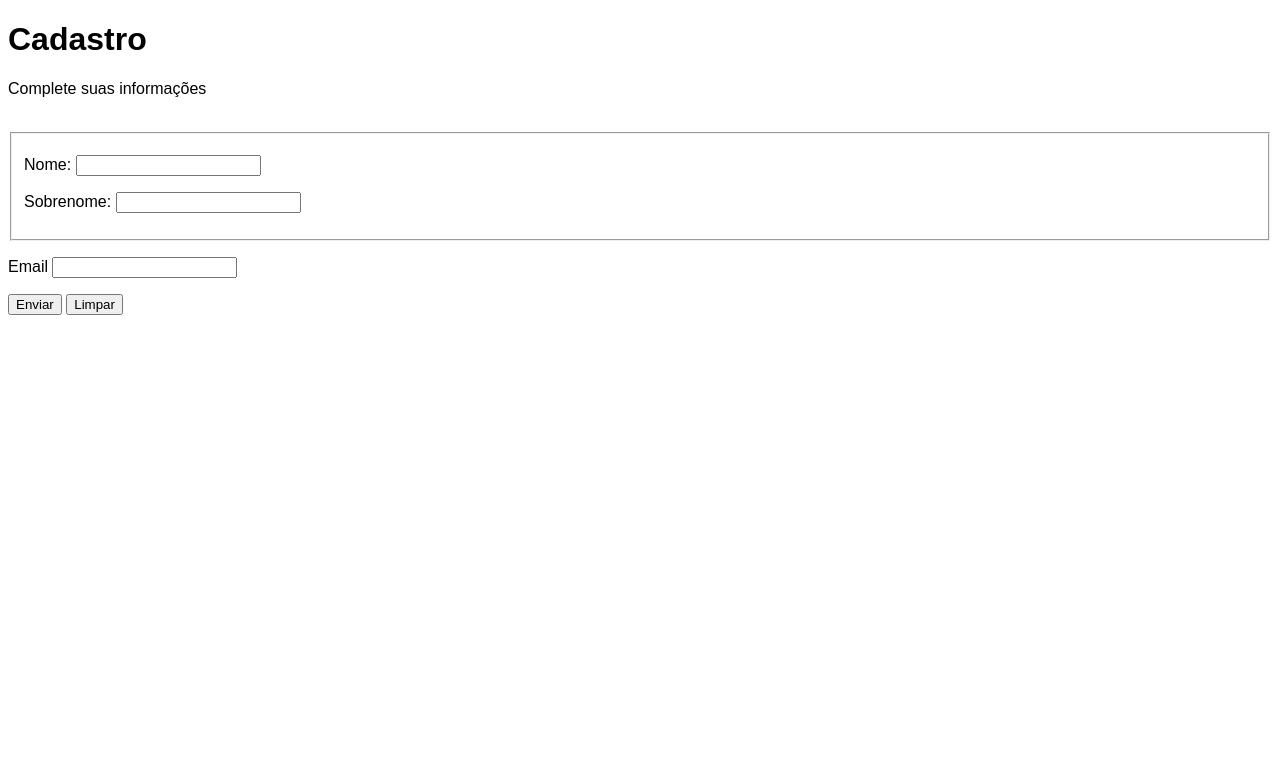
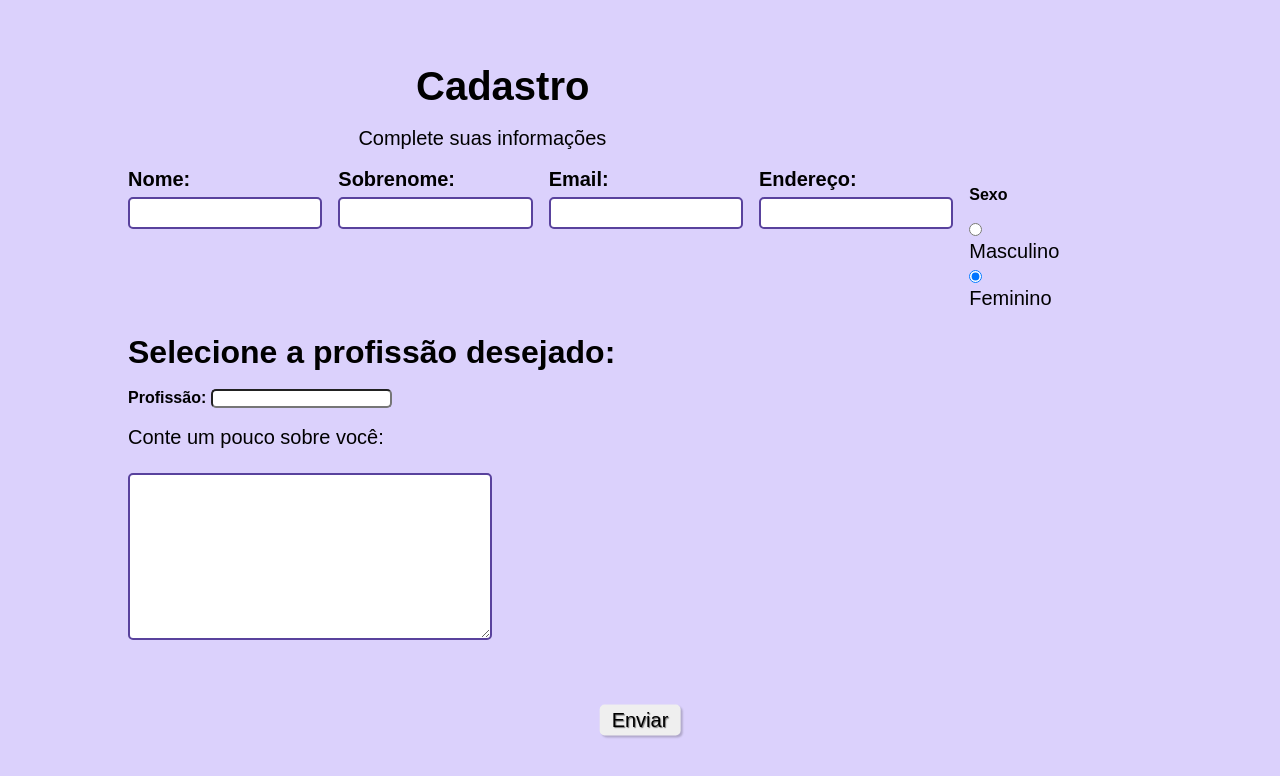
Before and after one commit to PatriiciaaOliveira/formulario, a plain HTML site: page index.html in a window 1280 px wide. Drawn offline with Linux system fonts and the light colour scheme.

Commit message:
html e css

```diff
--- a/index.html
+++ b/index.html
@@ -8,30 +8,73 @@
 </head>
 <body>
     <div>
-    <h1>Cadastro</h1>
-    <p>Complete suas informações</p>
+    <h1 id="titulo">Cadastro</h1>
+    <br>
+    <p id="subtitulo">Complete suas informações</p>
     <br>
     </div>
-    <form action="cadastro.php" method= "get" autocomplete="">
-        <fieldset>
-            <div>
-        <p><label for="inome">Nome:</label>
-            <input type="text" name="nome" id="inome"></p>
+
+    <form action="cadastro.php" method= "get" autocomplete="on">
+        <fieldset class="grupo">
+
+            <div class="campo">
+            <p><label for="inome"><strong>Nome:</strong></label>
+            <input type="text" name="nome" id="inome" required></p>
             </div>
-            <div>
-        <p><label for="isobrenome">Sobrenome:</label>
-            <input type="text" name="sobrenome" id="isobrenome"></p>
-        </div>
-    </fieldset>
-            <div>
-               <p><label for="iemail">Email</label>
-                <input type="text" name="email" id="iemail"></p>
+            <div class="campo">
+            <p><label for="isobrenome"><strong>Sobrenome:</strong></label>
+            <input type="text" name="sobrenome" id="isobrenome"required></p>
+            </div>
 
+            <div class="campo">
+               <p><label for="iemail"><strong>Email:</strong></label>
+                <input type="text" name="email" id="iemail"required></p>
+            </div>
+            <div class="campo">
+                <p><label for="iend"><strong>Endereço:</strong></label>
+                    <input type="text" name="ende" id="iend" required></p>
+
+            </div>
+            <br>
+            <fieldset class="grupo">
+             <div class="campo">
+            <legend><strong>Sexo</strong></legend><br>
+            <input type="radio" name="sexo" id="isxmas" value="M">
+            <label for="isxmas">Masculino</label>
+            <input type="radio" name=""sexo id="isxfem" value="F" checked>
+            <label for="isxfem">Feminino</label>
+            </div>
+        </fieldset>
+            <br>
+
+            <fieldset class="grupo">
+            <div id="check">
+            <h1 class=""><strong>Selecione a profissão desejado:</strong></h1><br>
+            <p>
+                <label for="iprof"><strong>Profissão:</strong></label>
+                <input type="text" name="prof" id="iprof" list="listprof">
+            <datalist id="listprof">
+                    <option value="Administrador"></option>
+                    <option value="Contador"></option>
+                    <option value="Professor"></option>
+                    <option value="Desenvolvedor"></option>
+                    <option value="Medico"></option>
+                    <option value="Advogado"></option>
+                </datalist><br>
+            </div>
+            </p>
+        <br>
+            <fieldset class="grupo">
+
+            <div class="campo">
+                <label>Conte um pouco sobre você:</label><br>
+                <textarea  style="width: 26em;" name="msg" id="imsg"  cols="30" rows="10"></textarea>
+            </div>
+            </fieldset>
+        </form action>
+
+            <div class="campo">
             <input type="submit" value="Enviar">
-            <input type="reset" value="Limpar">
-    </div>
-
-    </form>
-
+            </div>
 </body>
 </html>
--- a/style.css
+++ b/style.css
@@ -1,4 +1,128 @@
 *{
-    font-family: Arial, Helvetica, sans-serif;
+    margin: 0;
+    padding: 0;
+}
+
+#titulo{
+    font-family: sans-serif;
+    font-size: 40px;
+    color: black;
+    margin-left: 25%;
+
+
 
 }
+
+#subtitulo{
+    font-family: sans-serif;
+    font-size: 20px;
+    color: #000000;
+    margin-left: 20%;
+}
+
+fieldset{
+    border: 0;
+}
+
+body{
+    background-color: #d6cafcdc;
+    font-family: sans-serif;
+    font-size: 1em;
+    height: 100vh;
+    color: black;
+    margin-left: 10%;
+    margin-top: 5%;
+    justify-content: center;
+}
+
+input, select, textarea, button{
+    border-radius: 5px;
+}
+
+
+.campo{
+    margin-bottom: 0;
+
+}
+
+.campo label{
+    margin-bottom: 0.3em;
+    color: black;
+    font-size: 20px;
+    display: block;
+}
+
+
+fieldset.grupo .campo{
+    float: left;
+    margin-right: 1em;
+}
+
+
+.campo input[type="text"], .campo input[type="email"], .campo select, .campo textarea, .campo input[type="check"], .campo input[type="submit"] {
+    padding: 0.5em;
+    border: 2px solid #59429d;
+    box-shadow: 3x 3px 3px rgb(0,0,0,0.2);
+    display: block;
+
+}
+.campo select option{
+    padding-right: 5em;
+
+}
+.campo input:focus, .campo select:focus, .campo textarea:focus{
+    background: #E0E0F8 ;
+}
+
+#label{
+    background-color: #d6cafcdc;
+    font-family: sans-serif;
+    font-size: 20px;
+    height: 100vh;
+    color: black;
+    margin-left: 10%;
+    margin-top: 5%;
+    justify-content: center;
+
+}
+datalist#listprof{
+    border-radius: 2px;
+
+
+
+}
+
+.campo input[type="submit"]{
+    font-size: 20px;
+    border: 0;
+    margin-bottom: 2em;
+    color: black;
+    padding: 0.2em 0.6em;
+    box-shadow: 2px 2px 2px rgba(0,0,0,0.2);
+    text-shadow: 1px 1px 1px rgba(0,0,0,0.5);
+    position: absolute;
+    top: 90%;
+    left: 50%;
+    margin-right: -50%;
+    transform: translate(-50%, -50%);
+}
+
+.submit:hover {
+
+    background-color: #ccbbff;
+    box-shadow: 5px 5px 5px;
+    text-shadow: none;
+}
+
+
+.botao select{
+    profissao: pointer;
+}
+
+.grupo check {
+
+}
+#check{
+    display: inline-block;
+
+}
```
